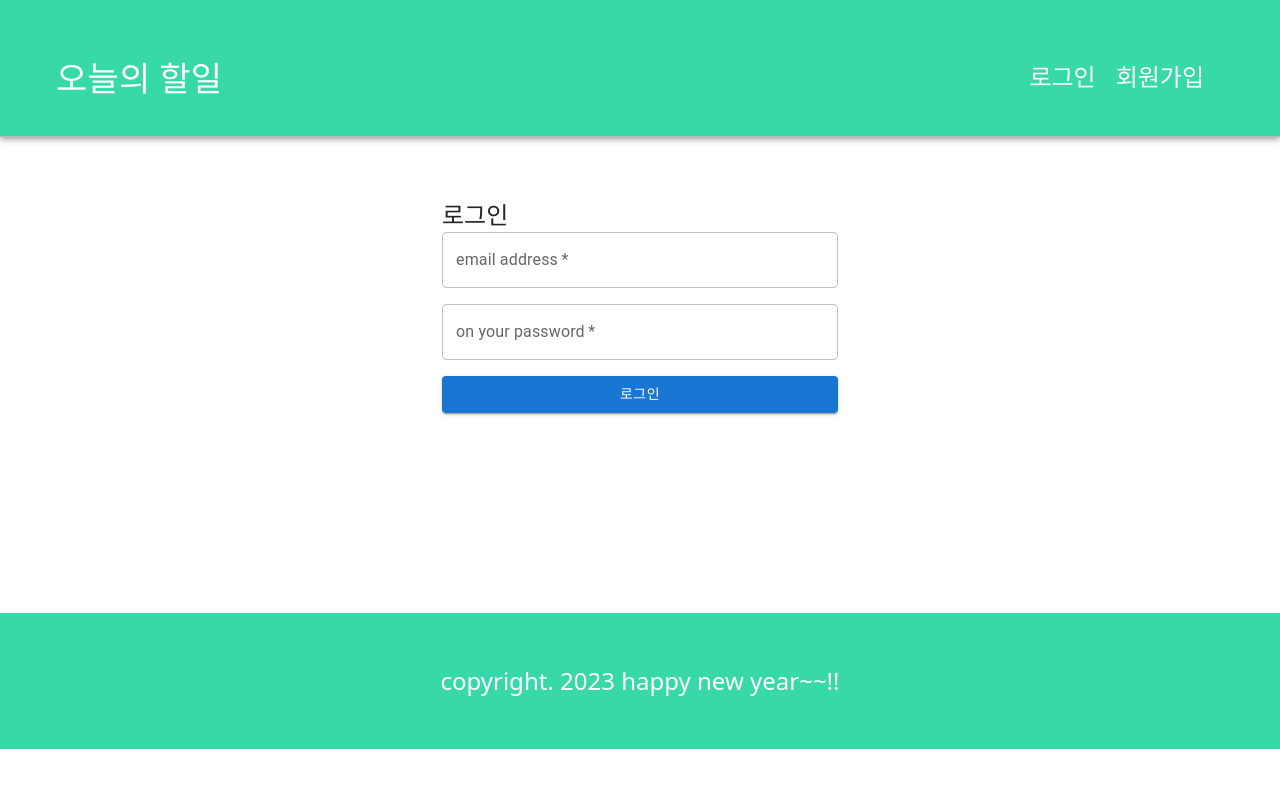
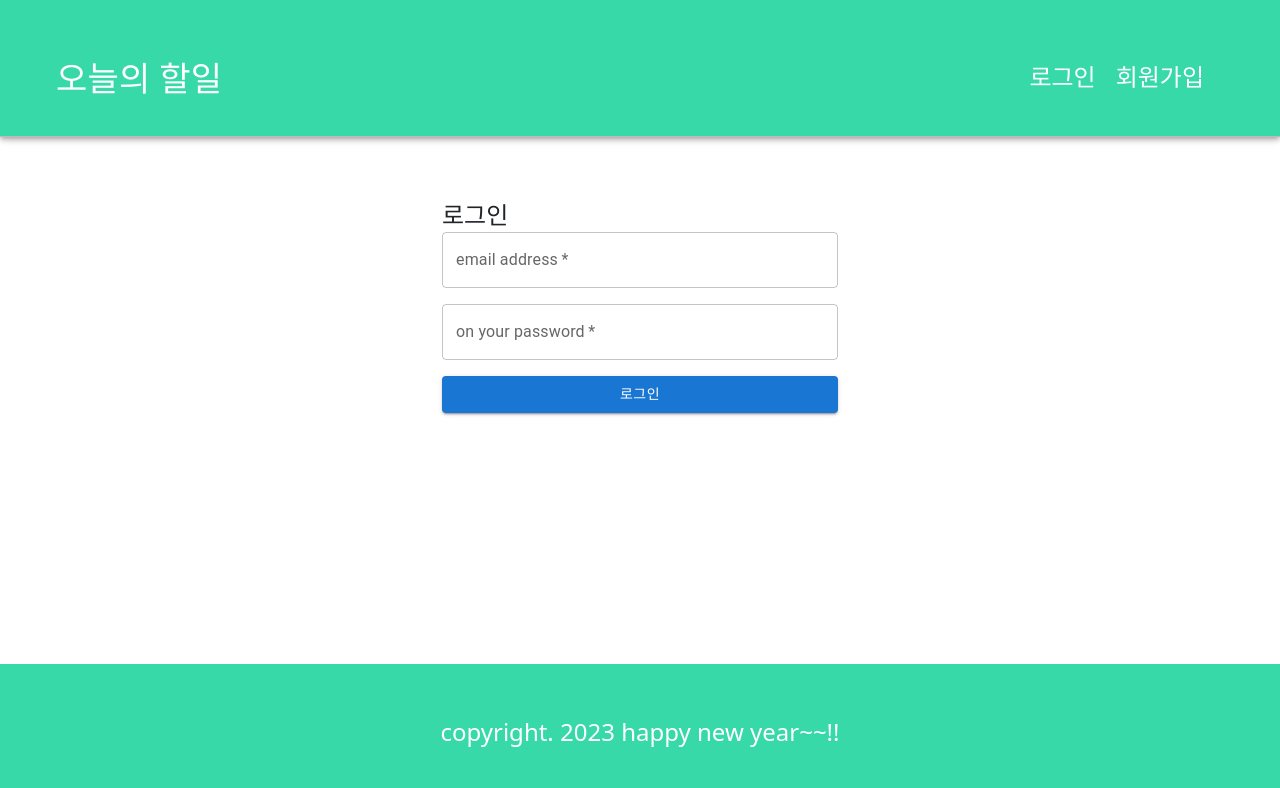
Before and after one commit to semsolhan1/react-todo-app20230613, a React (Create React App) app: page /login in a window 1280 px wide. Shown: the top 788 px of the page. Built offline with nearby package versions, Linux system fonts and the light colour scheme.

Commit message:
# 13-4. 푸터 하단 고정, Context API 로그인 정보 전역 관리

```diff
--- a/src/App.css
+++ b/src/App.css
@@ -7,3 +7,17 @@
 body {
   background: #e9ecef;
 }
+
+.wrapper {
+  display: flex;
+  flex-direction: column;
+  justify-content: space-between;
+  height: 100vh;
+}
+
+.content-wrapper {
+  display: flex;
+  justify-content: center;
+  align-items: center;
+  flex-direction: column;
+}
--- a/src/App.js
+++ b/src/App.js
@@ -8,21 +8,25 @@
 import Login from './component/user/Login';
 
 import 'bootstrap/dist/css/bootstrap.min.css';
+import { AuthContextProvider } from './util/Authcontext';
 
 
 function App() {
   return (
-    <>
+    <AuthContextProvider>
+      <div className='wrapper'>
         <Header />
 
+        <div className='content-wrapper'>
         <Routes>
           <Route path='/' element={ <TodoTemplate /> } />
           <Route path='/login' element={ <Login /> } />
           <Route path='/join' element={ <Join /> } />
         </Routes>
-
+        </div>
         <Footer />
-    </>
+      </div>
+    </AuthContextProvider>
   );
 }
 
--- a/src/component/layout/Header.js
+++ b/src/component/layout/Header.js
@@ -1,33 +1,28 @@
-import React, { useEffect, useState } from 'react'
+import React, { useContext, useEffect, useState } from 'react'
 import {AppBar, Toolbar, Grid,
     Typography, Button} from "@mui/material";
 import './header.css';
 import { Link, useNavigate } from 'react-router-dom';
 
 import { isLogin, getLoginUserInfo } from '../../util/Login-utils';
+import AuthContext from '../../util/Authcontext';
 
-import { red } from '@mui/material/colors';
+
 
 const Header = () => {
 
     const redirection = useNavigate();
 
-    const [userInfo, setUserInfo] = useState({});
-
-    const { token, userName, role } = userInfo;
+    // AuthContext에서 로그인 상태와 onLogout 함수를 가져옵니다.
+    const {isLoggedIn, onLogout, userName} = useContext(AuthContext);
 
 //  로그아웃 핸들러
 const logoutHandler = e => {
-
-    localStorage.clear();
+    // AuthContext의 onLogout 함수를 호출하여 로그인 상태를 업데이트한다.
+    onLogout();
     redirection('/login');
 }
 
-
-
-    useEffect(() => {
-        setUserInfo(getLoginUserInfo());
-    }, []);
 
 
     return (
@@ -46,7 +41,7 @@
                         }>
                             <Typography variant="h4">
                                 {
-                                    isLogin()
+                                    isLoggedIn
                                     ? userName + '님'
                                     :'오늘'
                                 }
--- a/src/component/todo/TodoTemplate.js
+++ b/src/component/todo/TodoTemplate.js
@@ -147,7 +147,8 @@
   // console.log(json.todos);
 
   //fetch를 통해받아온 데이터를 상태 변수에 할당.
-  setTodos(json.todos);
+
+  if(json) setTodos(json.todos);
 
   //로딩 완료 처리
   setLoading(false);
--- a/src/component/user/Login.js
+++ b/src/component/user/Login.js
@@ -1,4 +1,4 @@
-import React from 'react'
+import React, { useContext } from 'react'
 
 import {Button, Container, Grid,
     TextField, Typography} from "@mui/material";
@@ -6,11 +6,15 @@
 import { useNavigate } from 'react-router-dom';
 
 import { API_BASE_URL as BASE, USER } from '../../config/host-config';
+import AuthContext from '../../util/Authcontext';
 
 
 const Login = () => {
 
     const redirection = useNavigate();
+
+    //AuthContext에서 onLogin 함수를가져옵니다.
+    const { onLogin } = useContext(AuthContext);
 
     const REQUEST_URL = BASE + USER + '/signin';
 
@@ -42,10 +46,10 @@
         }
 
         const { token, userName, email, role } = await res.json();
-        console.log(token);
-        console.log(userName);
-        console.log(email);
-        console.log(role);
+        // console.log(token);
+        // console.log(userName);
+        // console.log(email);
+        // console.log(role);
 
 
 
@@ -59,7 +63,8 @@
         localStorage.setItem('LOGIN_USERNAME', userName);
         localStorage.setItem('USER_ROLE', role);
 
-
+        // Context API를 사용하여 로그인 상태를 업데이트합니다.
+        onLogin(token, userName, role);
 
 
         //홈으로 리다이렉트
--- /dev/null
+++ b/src/util/Authcontext.js
@@ -0,0 +1,64 @@
+
+import React, { useEffect, useState } from "react";
+
+//새로운 전역 Context를 생성
+const AuthContext = React.createContext({
+    isLoggedIn: false, //로그인 했는지의 여부 추적
+    userName: '',
+    onLogout: () => {}, //더미 함수를 넣으면 자동완성 시 편함.
+    onLogin: (email, pssword) => {}
+});
+
+//위에서 생성한 Context를제공할 수 있는 Provider
+//이 컴포넌트를 통해 자식 컴포넌트들에게 인증 상태와 관련된 함수들을 전달할 수 있음.
+export const AuthContextProvider = props => {
+
+    const [isLoggedIn, setIsLoggedIn] = useState(false);
+    const [userName, setUserName] = useState('');
+
+    //컴포넌트가 랜더링 될 때 localStorage에서 로그인 정보를 가지고 와서 상태를 설정.
+    useEffect(() => {
+        if(localStorage.getItem('isLoggedIn') === '1') {
+            setIsLoggedIn(true);
+            setUserName(localStorage.getItem('LOGIN_USERNAME'));
+        }
+    }, []);
+
+    //로그아웃 핸들러
+    const logoutHandler = () => {
+        localStorage.clear();
+        setIsLoggedIn(false);
+    }
+
+    //로그인 핸들러
+    const loginHandler = (token, userName, role) => {
+
+        //json에 담긴 인증정보를 클라이언트에 보관
+        //1. 로컬 스토리지 - 브라우저가 종료되어도 보관됨.
+        //2. 세션 스토리지 - 브라우저가 종료되면 사라짐.
+        //sessionStorage.setItem('', );
+        //localStorage.setItem('저장할 데이터 이름', 저장할 데이터의 값);
+        localStorage.setItem('ACCESS_TOKEN', token);
+        localStorage.setItem('LOGIN_USERNAME', userName);
+        localStorage.setItem('USER_ROLE', role);
+
+        localStorage.setItem("isLoggedIn", "1");
+        setIsLoggedIn(true);
+        setUserName(userName);
+    };
+
+    return (
+        // 데이터를 전달하고자 하는 자식 컴포넌트들을 Provider로 감쌉니다.
+        <AuthContext.Provider value={{
+            isLoggedIn, //변수이름과 프로퍼티 값이 같으면 생략
+            userName,
+            onLogout: logoutHandler, //데이터 전달 3가지
+            onLogin: loginHandler
+        }}>
+            {props.children} {/* 자식 컴포넌트들 */}
+        </AuthContext.Provider>
+    );
+
+};
+
+export default AuthContext;
```
Lines whose indentation alone changed are shown as unchanged.
